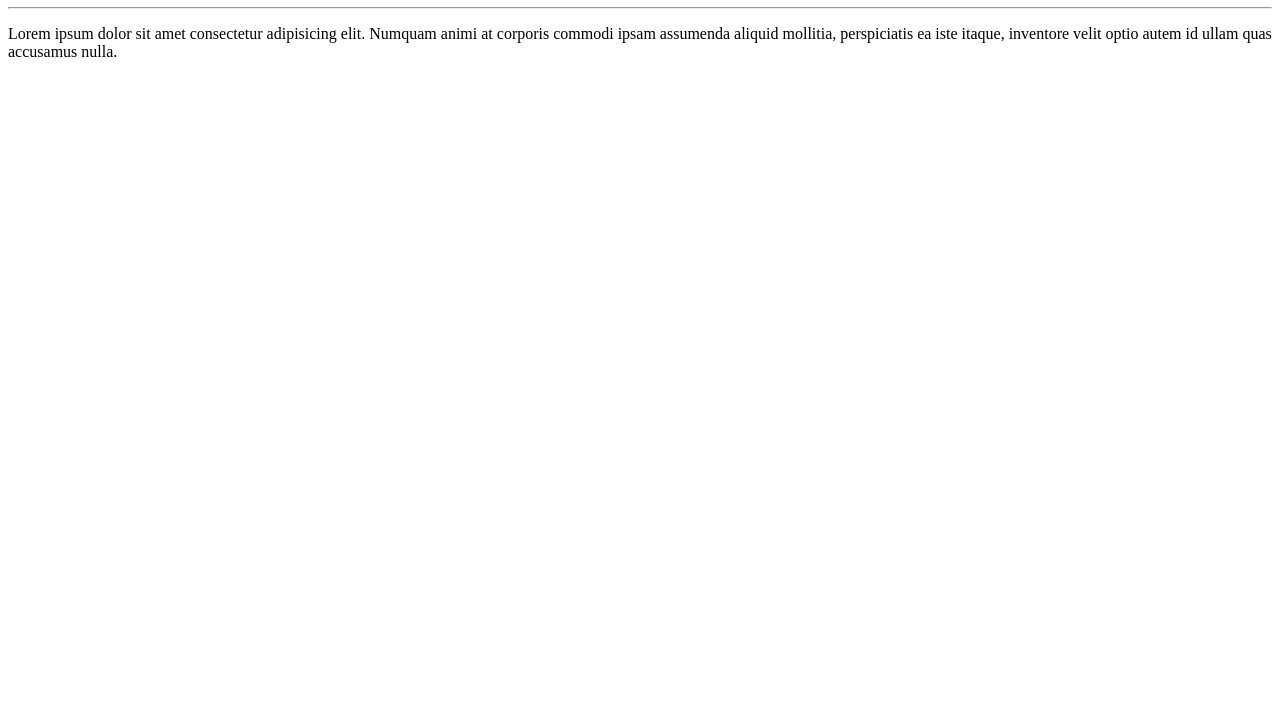
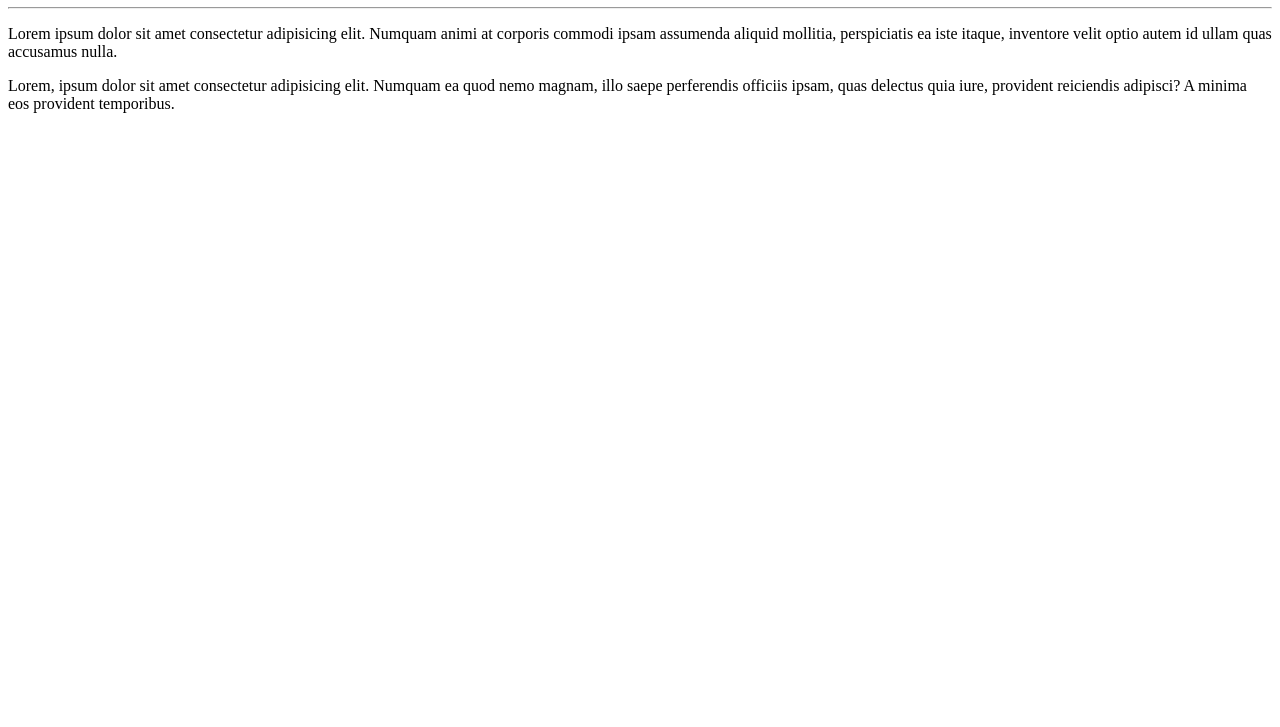
Before and after one commit to longaraifurlan/Ola-Mundo, a plain HTML site: page Site_exemplo/index.html in a window 1280 px wide. Shown: the part 73-800 px from the top of the page. Drawn offline with Linux system fonts and the light colour scheme.

Commit message:
Paragrafo adicionado

```diff
--- a/Site_exemplo/index.html
+++ b/Site_exemplo/index.html
@@ -9,5 +9,6 @@
     <h1>Olá, Mundo!</h1>
     <hr>
     <p>Lorem ipsum dolor sit amet consectetur adipisicing elit. Numquam animi at corporis commodi ipsam assumenda aliquid mollitia, perspiciatis ea iste itaque, inventore velit optio autem id ullam quas accusamus nulla.</p>
+    <p>Lorem, ipsum dolor sit amet consectetur adipisicing elit. Numquam ea quod nemo magnam, illo saepe perferendis officiis ipsam, quas delectus quia iure, provident reiciendis adipisci? A minima eos provident temporibus.</p>
 </body>
 </html>
```
